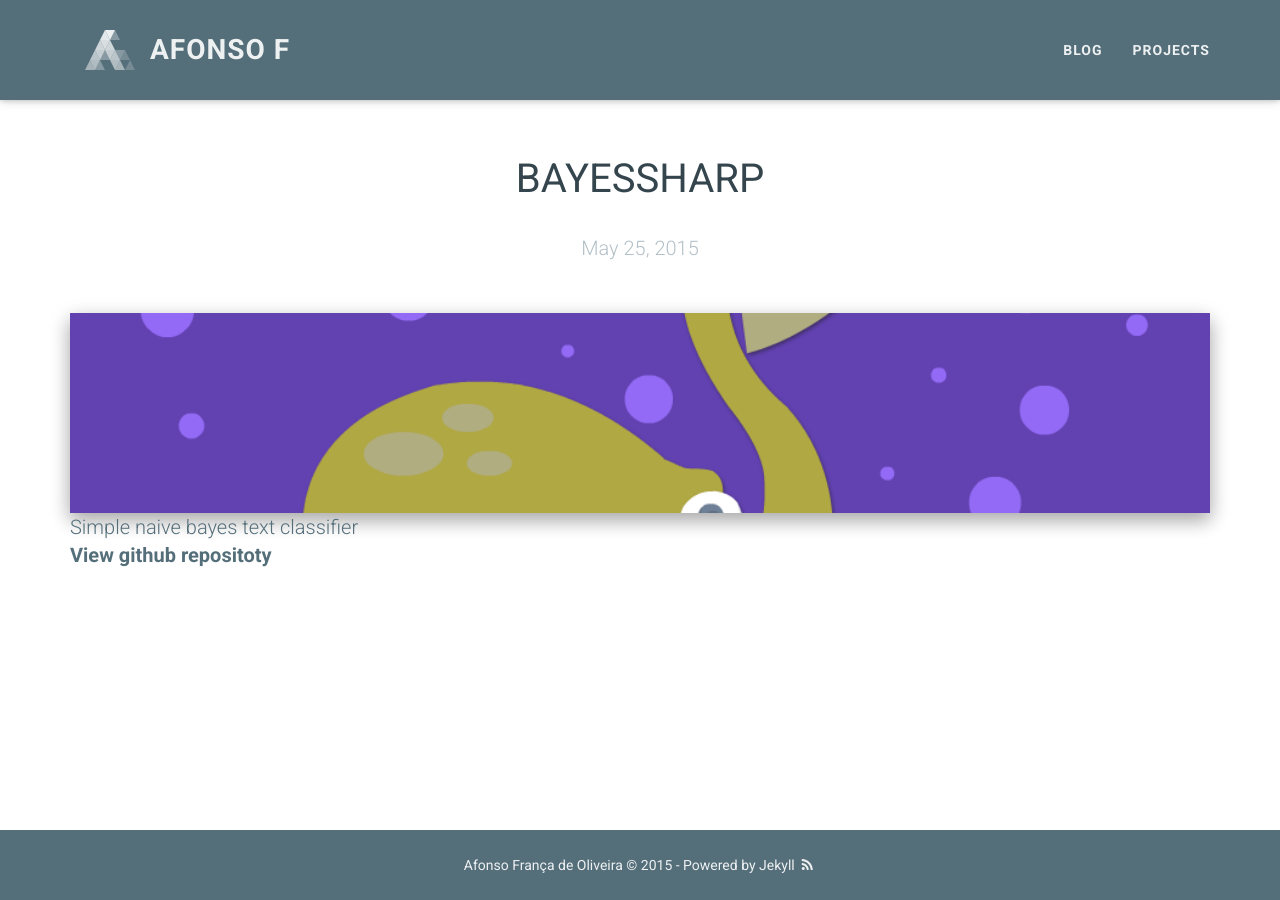
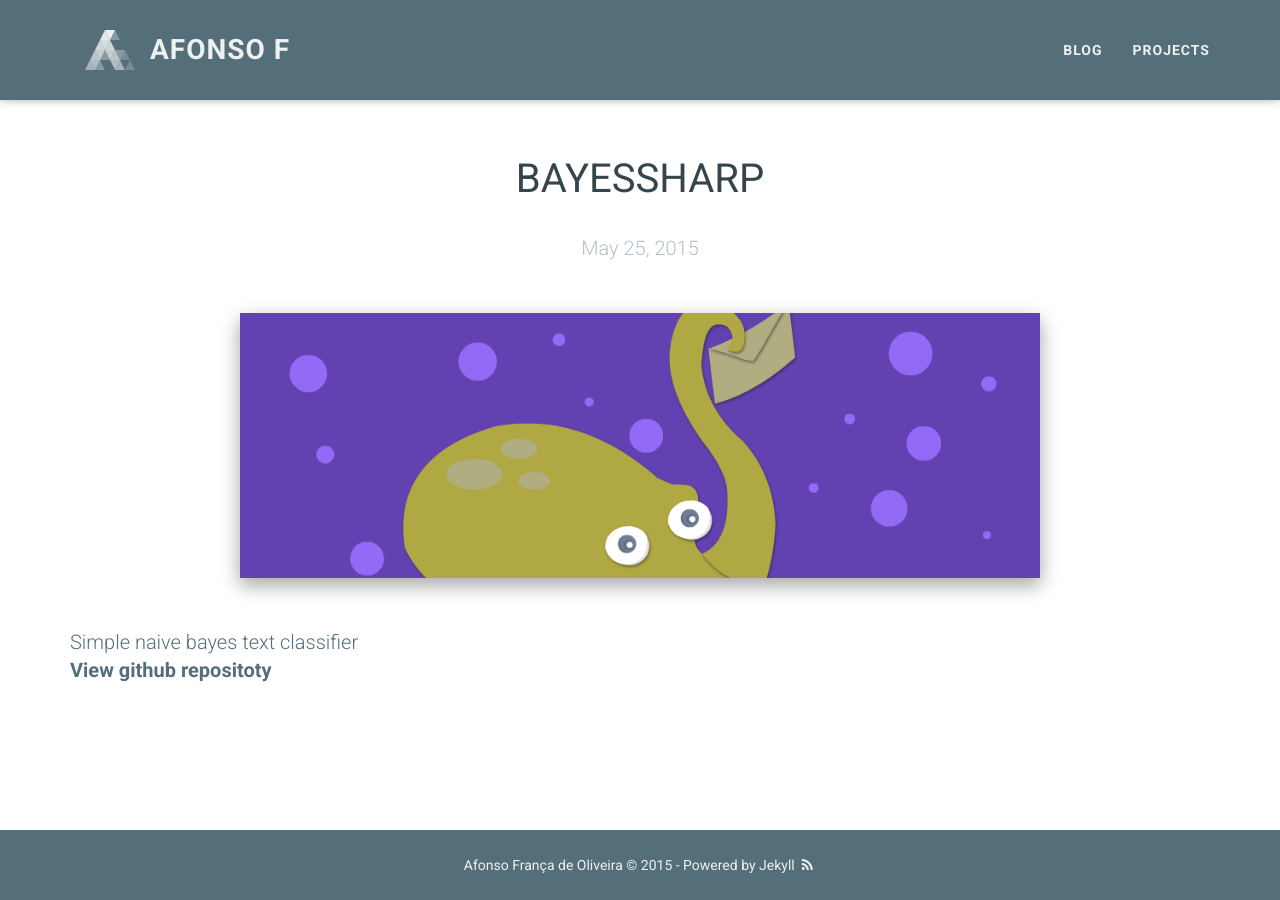
Before and after one commit to afonsof/afonsof.github.io, a Jekyll site: the page built from _posts/2015-05-25-bayessharp.md, in a window 1280 px wide. Built offline with Jekyll 4.4.1, drawn with Linux system fonts in a browser that asks for light colours; nearby versions of some CDN libraries; comment, search, counter and statistics services are not loaded.

Commit message:
post image size

```diff
--- a/css/main.scss
+++ b/css/main.scss
@@ -1458,7 +1458,10 @@ article img:hover {
 }
 .post-thumbnail {
   width: 100%;
-  height: 200px;
+  height: 265px;
+  max-width: 800px;
+  margin: 0 auto;
+  margin-bottom: 50px;
   background: no-repeat center center;
   background-size: 100%;
   background-color: #222;
```
